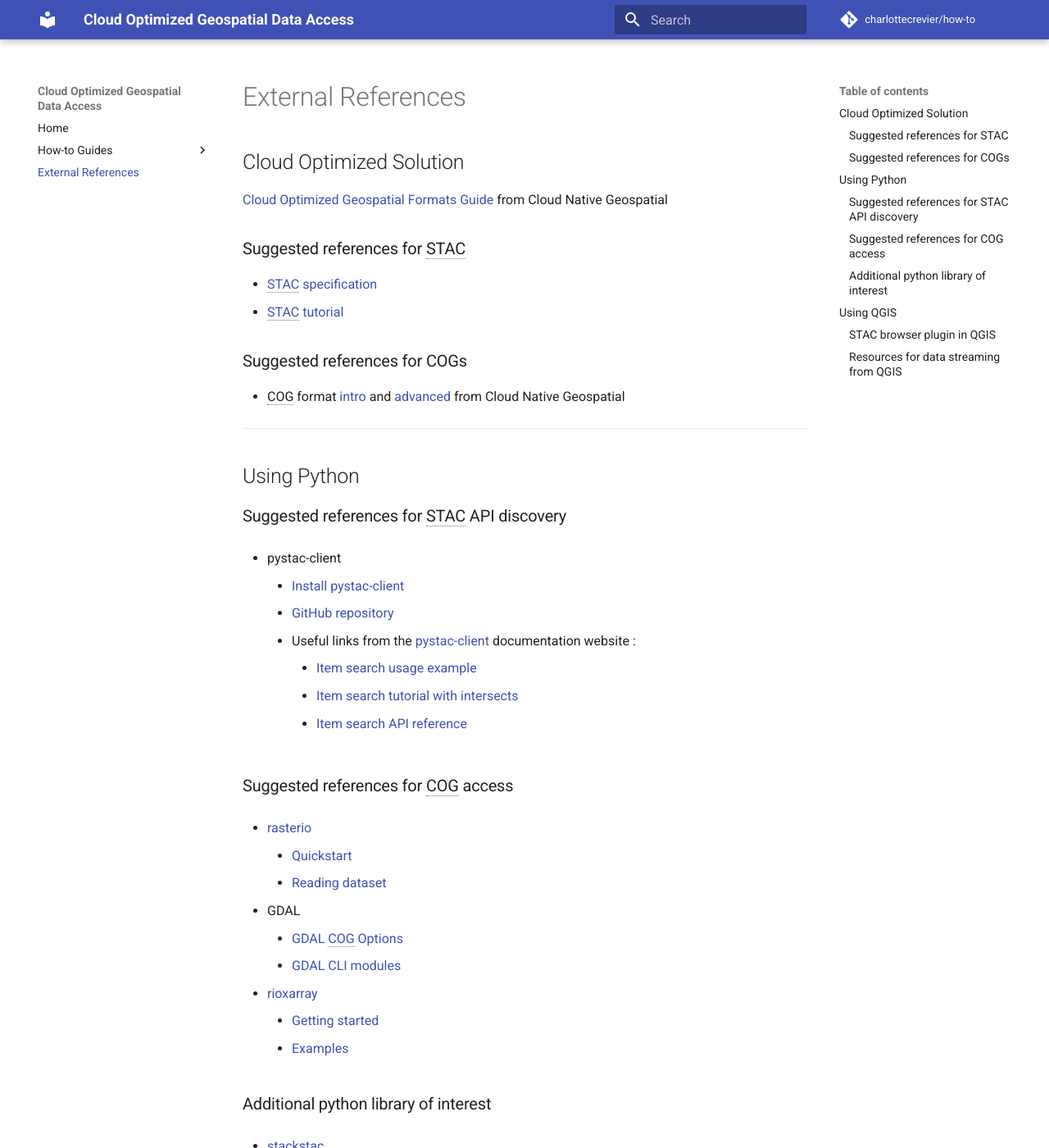
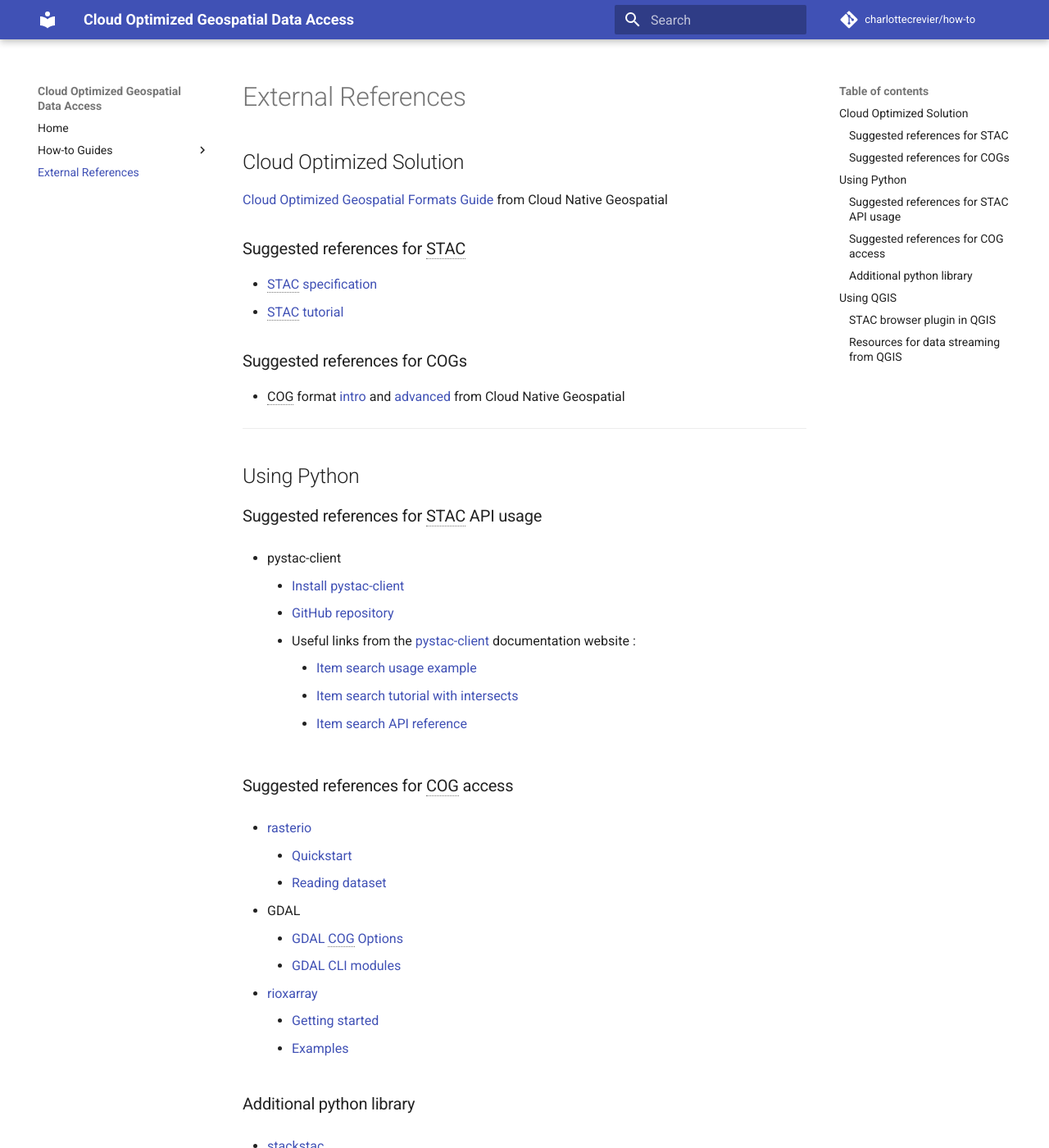
Before and after one commit to charlottecrevier/how-to, an MkDocs documentation site: the page built from docs/reference.md, in a window 1280 px wide and 1400 px high. Shown: the whole window at 82% size. Built offline with MkDocs 1.6.1 and Material for MkDocs 9.7.7, drawn with Linux system fonts in a browser that asks for light colours; comment, search, counter and statistics services are not loaded.

Commit message:
Fix references

```diff
--- a/docs/reference.md
+++ b/docs/reference.md
@@ -14,7 +14,7 @@ subtitle: Non-exhaustive gathering of relevant resources.
 
 ---
 ## Using Python
-### Suggested references for STAC API discovery
+### Suggested references for STAC API usage
 - pystac-client
 
     - [Install pystac-client]
@@ -40,7 +40,7 @@ subtitle: Non-exhaustive gathering of relevant resources.
     - [Getting started]
     - [Examples]
 
-### Additional python library of interest
+### Additional python library
 - [stackstac]
 
     - [Basic Example]
```
Also changed, not shown: docs/index.md (+0 -3 lines).
